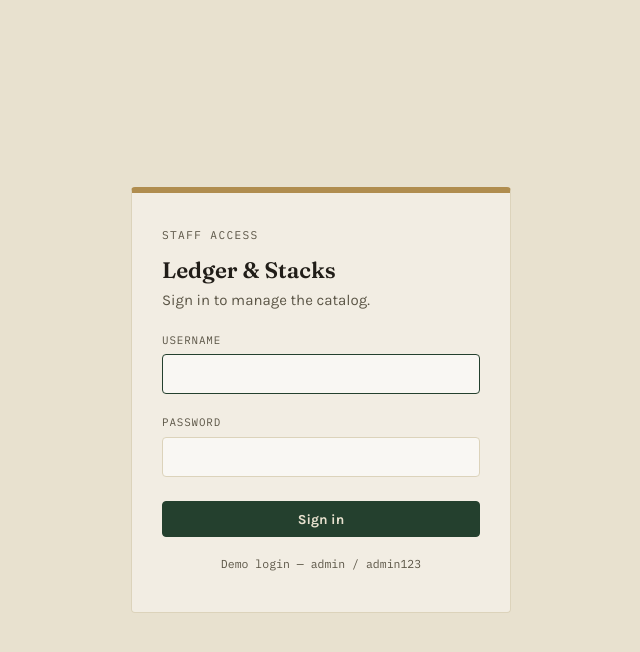
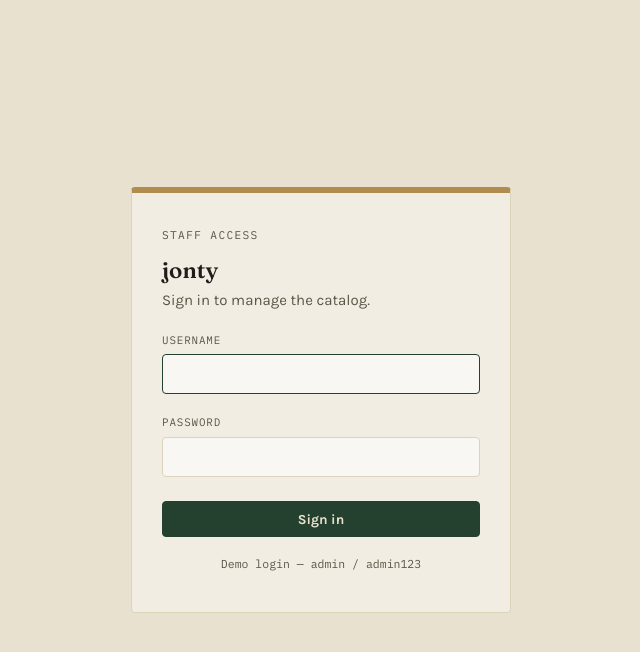
Before and after one commit to Jontyyyyy/library_management_system, a Flask app: page /login in a window 1280 px wide. Shown: the top 652 px of the page, without its empty margins (319-959 px from the left). Run offline with Flask 3, Linux system fonts and the light colour scheme.

Commit message:
Change header text from 'Ledger & Stacks' to 'jonty'

```diff
--- a/templates/login.html
+++ b/templates/login.html
@@ -13,7 +13,7 @@
   <div class="login-screen">
     <div class="library-card">
       <span class="eyebrow">Staff Access</span>
-      <h1>Ledger &amp; Stacks</h1>
+      <h1>jonty</h1>
       <p class="muted" style="margin-top:2px;">Sign in to manage the catalog.</p>
 
       {% with messages = get_flashed_messages(with_categories=true) %}
```
